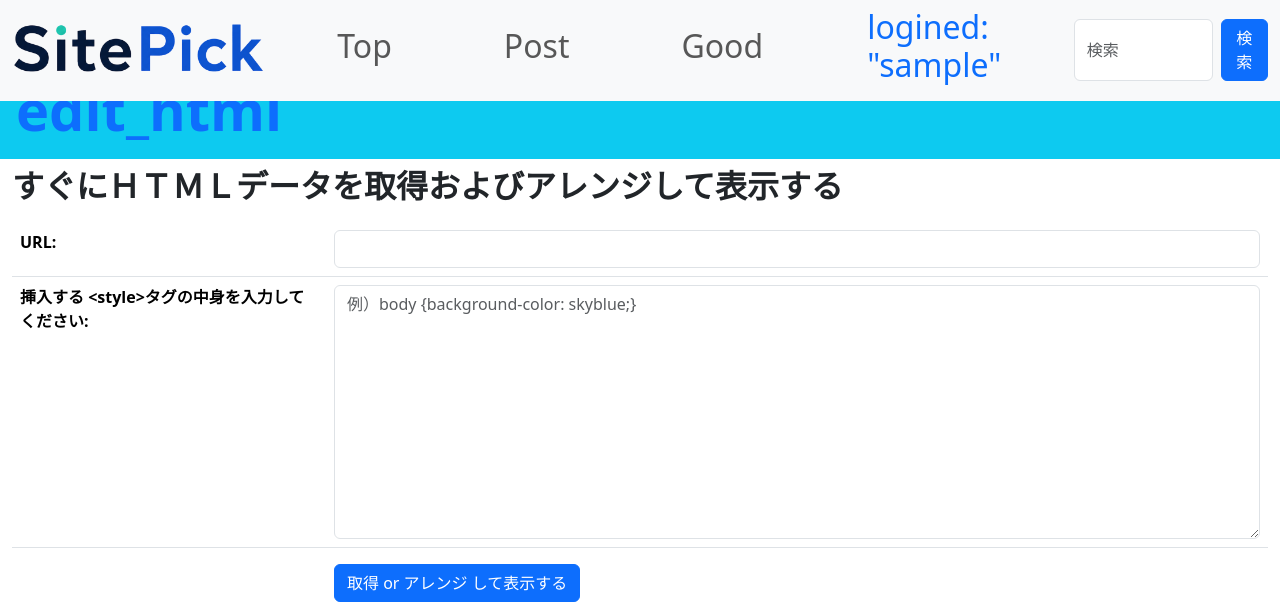
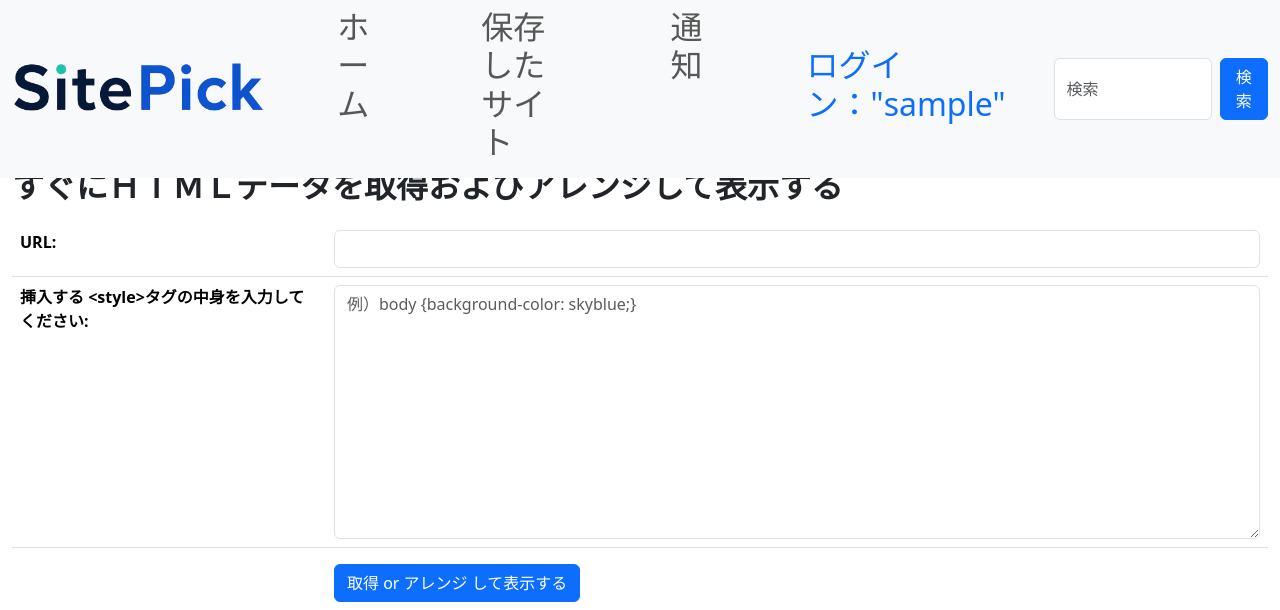
Before and after one commit to tomo-tohoku/PythonWithAI, a Django app: template Webapp/sample_project/edit_html/templates/edit_html/index.html in a window 1280 px wide. Shown: the top 610 px of the page. Run offline with Django 5.2, Linux system fonts and the light colour scheme; the template is opened without the code that fills it: values that come from a table or form of the project are taken from there, most other values are stand-ins (such as "Sample title", 1, 10 or a date in 2020); some libraries are stand-ins or nearby versions.

Commit message:
メニュー編集した

```diff
--- a/Webapp/sample_project/edit_html/templates/edit_html/index.html
+++ b/Webapp/sample_project/edit_html/templates/edit_html/index.html
@@ -101,13 +101,13 @@
             <!-- メニュー -->
             <div class="collapse navbar-collapse justify-content-end" id="menu">
                 <ul class="navbar-nav">
-                    <li class="nav-item"><a class="nav-link mx-lg-5" href=""><h2>Top</h2></a></li>
-                    <li class="nav-item"><a class="nav-link mx-lg-5" href=""><h2>Post</h2></a></li>
-                    <li class="nav-item"><a class="nav-link mx-lg-5" href=""><h2>Good</h2></a></li>
+                    <li class="nav-item"><a class="nav-link mx-lg-5" href=""><h2>ホーム</h2></a></li>
+                    <li class="nav-item"><a class="nav-link mx-lg-5" href=""><h2>保存したサイト</h2></a></li>
+                    <li class="nav-item"><a class="nav-link mx-lg-5" href=""><h2>通知</h2></a></li>
                 </ul>
 
                 <span class="navbar-text mx-lg-5 fw-bold text-primary">
-                    <h2>logined: "{{ login_user }}"</h2>
+                    <h2>ログイン："{{ login_user }}"</h2>
                 </span>
 
                 <form class="d-flex">
```
